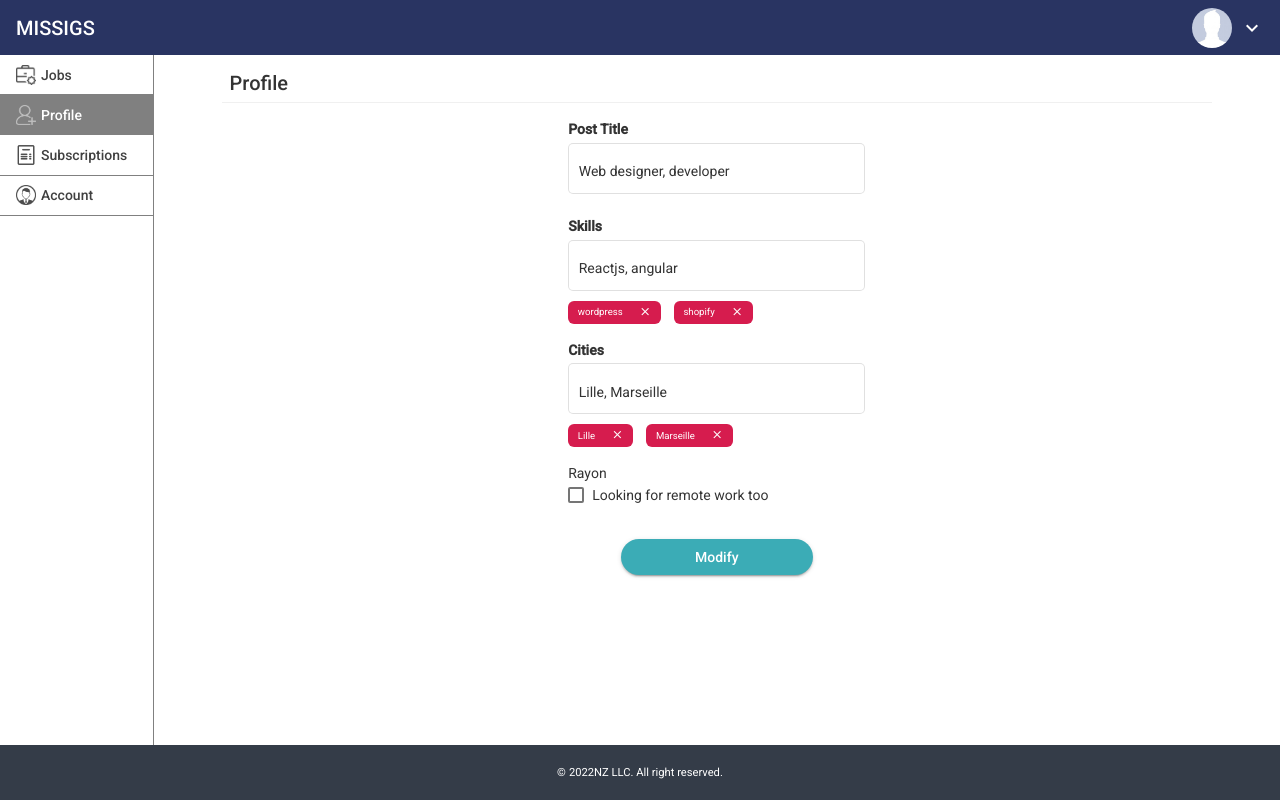
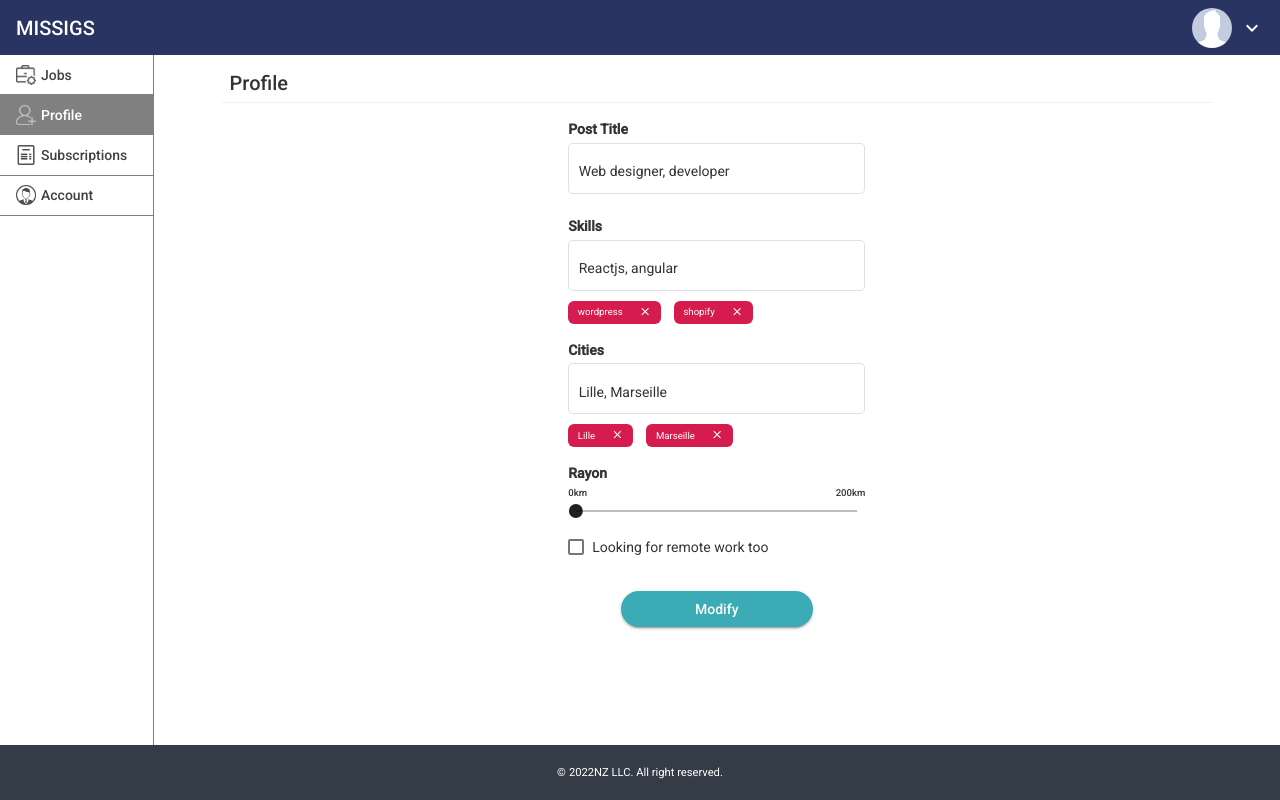
Before and after one commit to faridullah1/missigs-portal, an Angular app: page /profile in a window 1280 px wide. Built offline with nearby package versions, Linux system fonts and the light colour scheme.

Commit message:
slider added in profile form

```diff
--- a/src/app/components/profile/profile.component.html
+++ b/src/app/components/profile/profile.component.html
@@ -43,7 +43,20 @@
 			</div>
 
 			<div class="d-flex flex-column">
-				<mat-label>Rayon</mat-label>
+				<mat-label class="label">Rayon</mat-label>
+
+				<div class="slider-end-values">
+					<span>0km</span><span>200km</span>
+				</div>
+
+				<mat-slider
+					thumbLabel
+					tickInterval="1"
+					step="1"
+					min="0"
+					max="200"
+					aria-label="km">
+				</mat-slider>
 			</div>
 
 			<mat-checkbox>Looking for remote work too</mat-checkbox>
--- a/src/app/components/profile/profile.component.scss
+++ b/src/app/components/profile/profile.component.scss
@@ -55,5 +55,13 @@
 		.label {
 			font-weight: 600;
 		}
+
+		.slider-end-values {
+			display: flex;
+			justify-content: space-between;
+			margin-bottom: -1rem;
+			font-size: .6rem;
+			font-weight: 500;
+		}
 	}
 }
```
Also changed, not shown: src/app/material/material.module.ts (+5 -2 lines).
